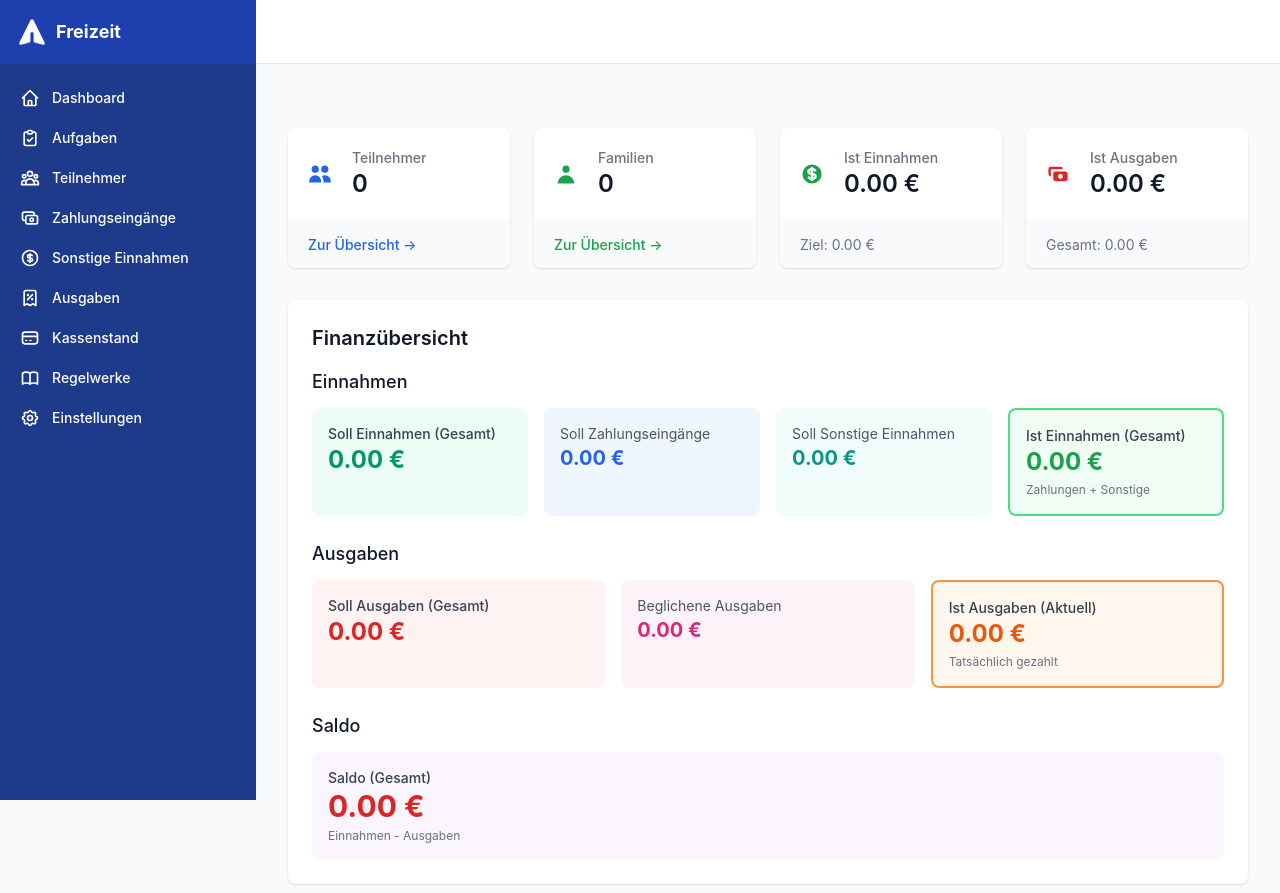
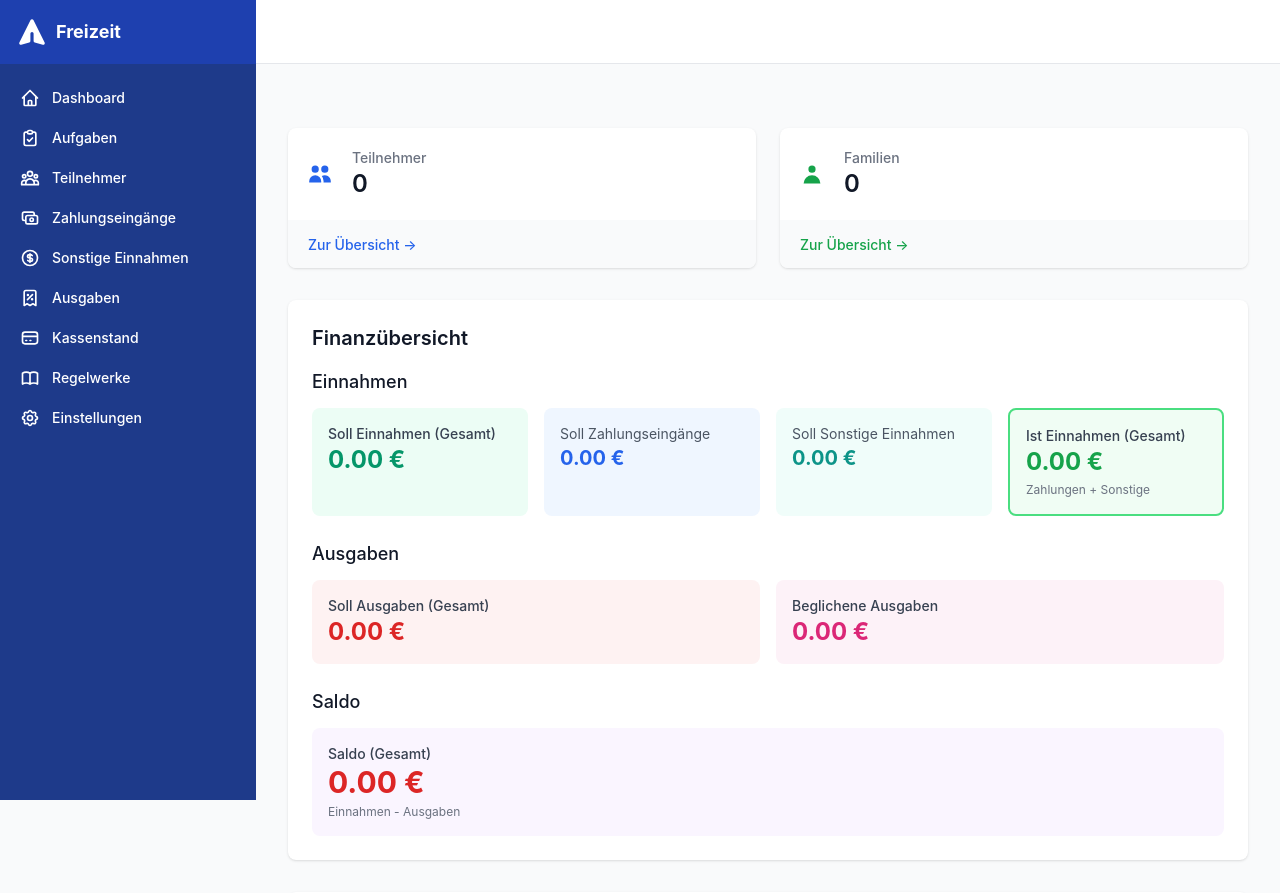
Before and after one commit to ptC7H12/MGBFreizeitplaner, a Python web app: template app/templates/dashboard.html in a window 1280 px wide. Shown: the top 893 px of the page. Run offline with Jinja, Linux system fonts and the light colour scheme; the template is opened without the code that fills it, so the values that code supplies are empty; some libraries are stand-ins or nearby versions.

Commit message:
Simplify: Remove duplicate IST values from dashboard
- Removed "Ist Einnahmen" and "Ist Ausgaben" widget cards from top section
- Top section now shows only Teilnehmer and Familien (2 cards instead of 4)
- Reduced Ausgaben section from 3 to 2 columns in finance overview
- Removed duplicate "Ist Ausgaben (Aktuell)" card
- Kept only "Soll Ausgaben (Gesamt)" and "Beglichene Ausgaben"
- IST values still visible in "Ist Einnahmen (Gesamt)" card in income section
- Reduces redundancy and improves clarity

```diff
--- a/app/templates/dashboard.html
+++ b/app/templates/dashboard.html
@@ -1,7 +1,7 @@
 {% extends "base.html" %}
 
 {% block content %}
-<div class="grid grid-cols-1 md:grid-cols-2 lg:grid-cols-4 gap-6 mb-8">
+<div class="grid grid-cols-1 md:grid-cols-2 gap-6 mb-8">
     <!-- Statistik-Karte: Teilnehmer -->
     <div class="bg-white overflow-hidden shadow rounded-lg">
         <div class="p-5">
@@ -57,63 +57,6 @@
             </a>
         </div>
     </div>
-
-    <!-- Statistik-Karte: Einnahmen -->
-    <div class="bg-white overflow-hidden shadow rounded-lg">
-        <div class="p-5">
-            <div class="flex items-center">
-                <div class="flex-shrink-0">
-                    <svg class="h-6 w-6 text-green-600" fill="currentColor" viewBox="0 0 20 20">
-                        <path d="M8.433 7.418c.155-.103.346-.196.567-.267v1.698a2.305 2.305 0 01-.567-.267C8.07 8.34 8 8.114 8 8c0-.114.07-.34.433-.582zM11 12.849v-1.698c.22.071.412.164.567.267.364.243.433.468.433.582 0 .114-.07.34-.433.582a2.305 2.305 0 01-.567.267z"/>
-                        <path fill-rule="evenodd" d="M10 18a8 8 0 100-16 8 8 0 000 16zm1-13a1 1 0 10-2 0v.092a4.535 4.535 0 00-1.676.662C6.602 6.234 6 7.009 6 8c0 .99.602 1.765 1.324 2.246.48.32 1.054.545 1.676.662v1.941c-.391-.127-.68-.317-.843-.504a1 1 0 10-1.51 1.31c.562.649 1.413 1.076 2.353 1.253V15a1 1 0 102 0v-.092a4.535 4.535 0 001.676-.662C13.398 13.766 14 12.991 14 12c0-.99-.602-1.765-1.324-2.246A4.535 4.535 0 0011 9.092V7.151c.391.127.68.317.843.504a1 1 0 101.511-1.31c-.563-.649-1.413-1.076-2.354-1.253V5z" clip-rule="evenodd"/>
-                    </svg>
-                </div>
-                <div class="ml-5 w-0 flex-1">
-                    <dl>
-                        <dt class="text-sm font-medium text-gray-500 truncate">
-                            Ist Einnahmen
-                        </dt>
-                        <dd class="text-2xl font-semibold text-gray-900">
-                            {{ "%.2f"|format(stats.ist_einnahmen_gesamt if stats else 0) }} €
-                        </dd>
-                    </dl>
-                </div>
-            </div>
-        </div>
-        <div class="bg-gray-50 px-5 py-3">
-            <span class="text-sm text-gray-500">
-                Ziel: {{ "%.2f"|format(stats.soll_einnahmen_gesamt if stats else 0) }} €
-            </span>
-        </div>
-    </div>
-
-    <!-- Statistik-Karte: Ausgaben -->
-    <div class="bg-white overflow-hidden shadow rounded-lg">
-        <div class="p-5">
-            <div class="flex items-center">
-                <div class="flex-shrink-0">
-                    <svg class="h-6 w-6 text-red-600" fill="currentColor" viewBox="0 0 20 20">
-                        <path fill-rule="evenodd" d="M4 4a2 2 0 00-2 2v4a2 2 0 002 2V6h10a2 2 0 00-2-2H4zm2 6a2 2 0 012-2h8a2 2 0 012 2v4a2 2 0 01-2 2H8a2 2 0 01-2-2v-4zm6 4a2 2 0 100-4 2 2 0 000 4z" clip-rule="evenodd"/>
-                    </svg>
-                </div>
-                <div class="ml-5 w-0 flex-1">
-                    <dl>
-                        <dt class="text-sm font-medium text-gray-500 truncate">
-                            Ist Ausgaben
-                        </dt>
-                        <dd class="text-2xl font-semibold text-gray-900">
-                            {{ "%.2f"|format(stats.ausgaben_beglichen if stats else 0) }} €
-                        </dd>
-                    </dl>
-                </div>
-            </div>
-        </div>
-        <div class="bg-gray-50 px-5 py-3">
-            <span class="text-sm text-gray-500">
-                Gesamt: {{ "%.2f"|format(stats.soll_ausgaben_gesamt if stats else 0) }} €
-            </span>
-        </div>
-    </div>
 </div>
 
 <!-- Finanzübersicht -->
@@ -147,19 +90,14 @@
     <!-- Ausgaben -->
     <div class="mb-6">
         <h3 class="text-lg font-medium text-gray-900 mb-3">Ausgaben</h3>
-        <div class="grid grid-cols-1 md:grid-cols-3 gap-4">
+        <div class="grid grid-cols-1 md:grid-cols-2 gap-4">
             <div class="bg-red-50 p-4 rounded-lg">
                 <p class="text-sm font-medium text-gray-700">Soll Ausgaben (Gesamt)</p>
                 <p class="text-2xl font-bold text-red-600">{{ "%.2f"|format(stats.soll_ausgaben_gesamt if stats else 0) }} €</p>
             </div>
             <div class="bg-pink-50 p-4 rounded-lg">
-                <p class="text-sm text-gray-600">Beglichene Ausgaben</p>
-                <p class="text-xl font-bold text-pink-600">{{ "%.2f"|format(stats.ausgaben_beglichen if stats else 0) }} €</p>
-            </div>
-            <div class="bg-orange-50 p-4 rounded-lg border-2 border-orange-400">
-                <p class="text-sm font-medium text-gray-700">Ist Ausgaben (Aktuell)</p>
-                <p class="text-2xl font-bold text-orange-600">{{ "%.2f"|format(stats.ausgaben_beglichen if stats else 0) }} €</p>
-                <p class="text-xs text-gray-500 mt-1">Tatsächlich gezahlt</p>
+                <p class="text-sm font-medium text-gray-700">Beglichene Ausgaben</p>
+                <p class="text-2xl font-bold text-pink-600">{{ "%.2f"|format(stats.ausgaben_beglichen if stats else 0) }} €</p>
             </div>
         </div>
     </div>
```
